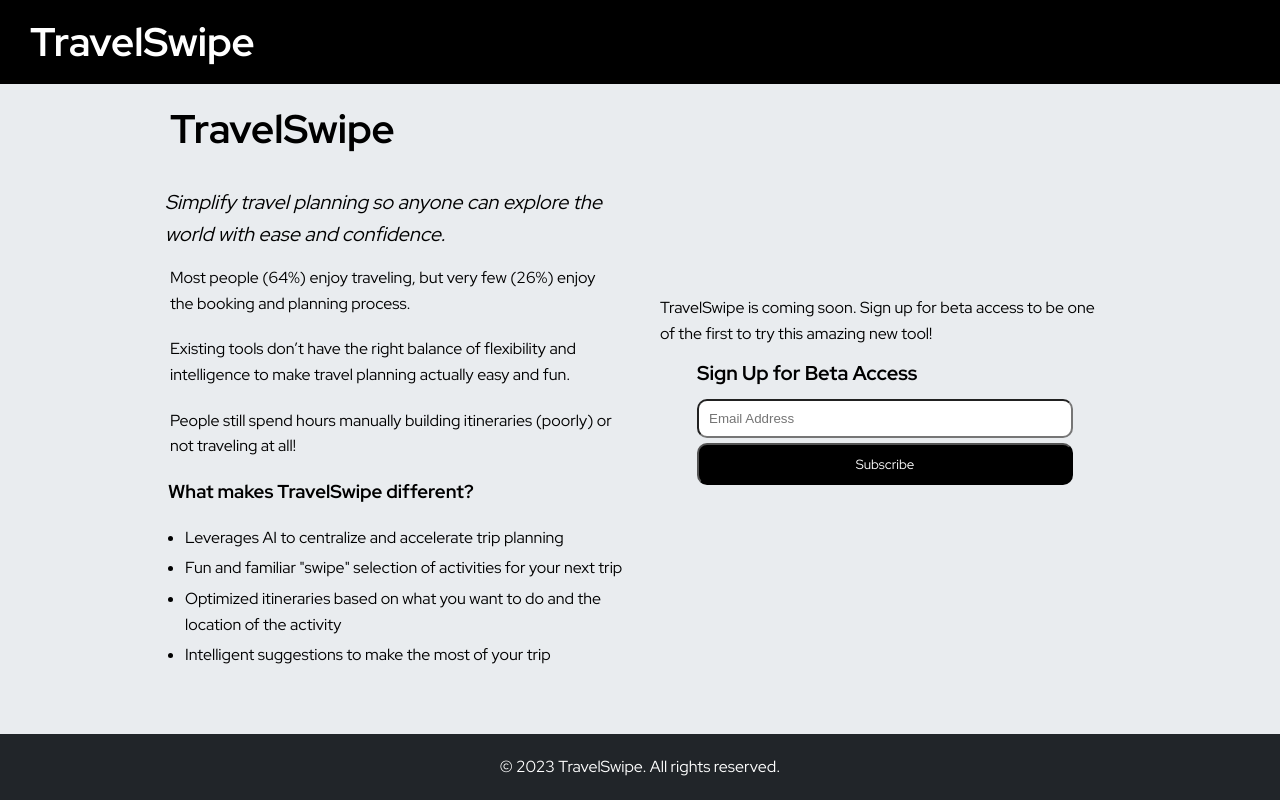
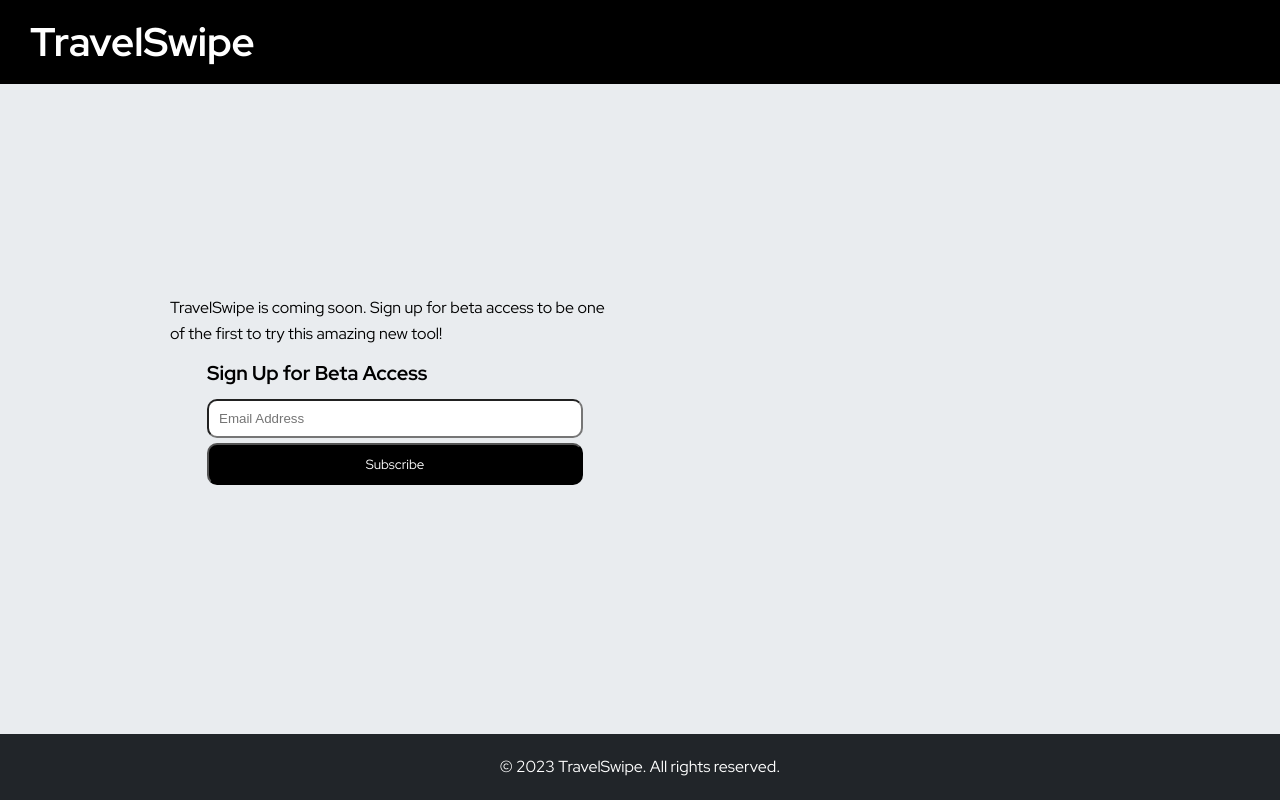
Before and after one commit to TravelSwipe/comingsoon, a plain HTML site: page index.html in a window 1280 px wide. Drawn offline with Linux system fonts and the light colour scheme; a script that the page names is missing.

Commit message:
remove IP content

```diff
--- a/index.html
+++ b/index.html
@@ -14,21 +14,6 @@
       <h1>TravelSwipe</h1>
     </header>
     <main>
-      <section id="coming-soon">
-        <h2 id="title">TravelSwipe</h2>
-        <p id="mission">Simplify travel planning so anyone can explore the world with ease and confidence.</p>
-        <p>Most people (64%) enjoy traveling, but very few (26%) enjoy the booking and planning process.</p>
-        <p>Existing tools don’t have the right balance of flexibility and intelligence to make travel planning actually easy and fun.</p>
-        <p>People still spend hours manually building itineraries (poorly) or not traveling at all!</p>
-
-        <h3>What makes TravelSwipe different?</h3>
-        <ul>
-          <li>Leverages AI to centralize and accelerate trip planning</li>
-          <li>Fun and familiar "swipe" selection of activities for your next trip</li>
-          <li>Optimized itineraries based on what you want to do and the location of the activity</li>
-          <li>Intelligent suggestions to make the most of your trip</li>
-        </ul>
-        </section>
         <section  id="beta_form">
         <div id="mc_embed_shell">
           <div id="mc_embed_signup">
```
